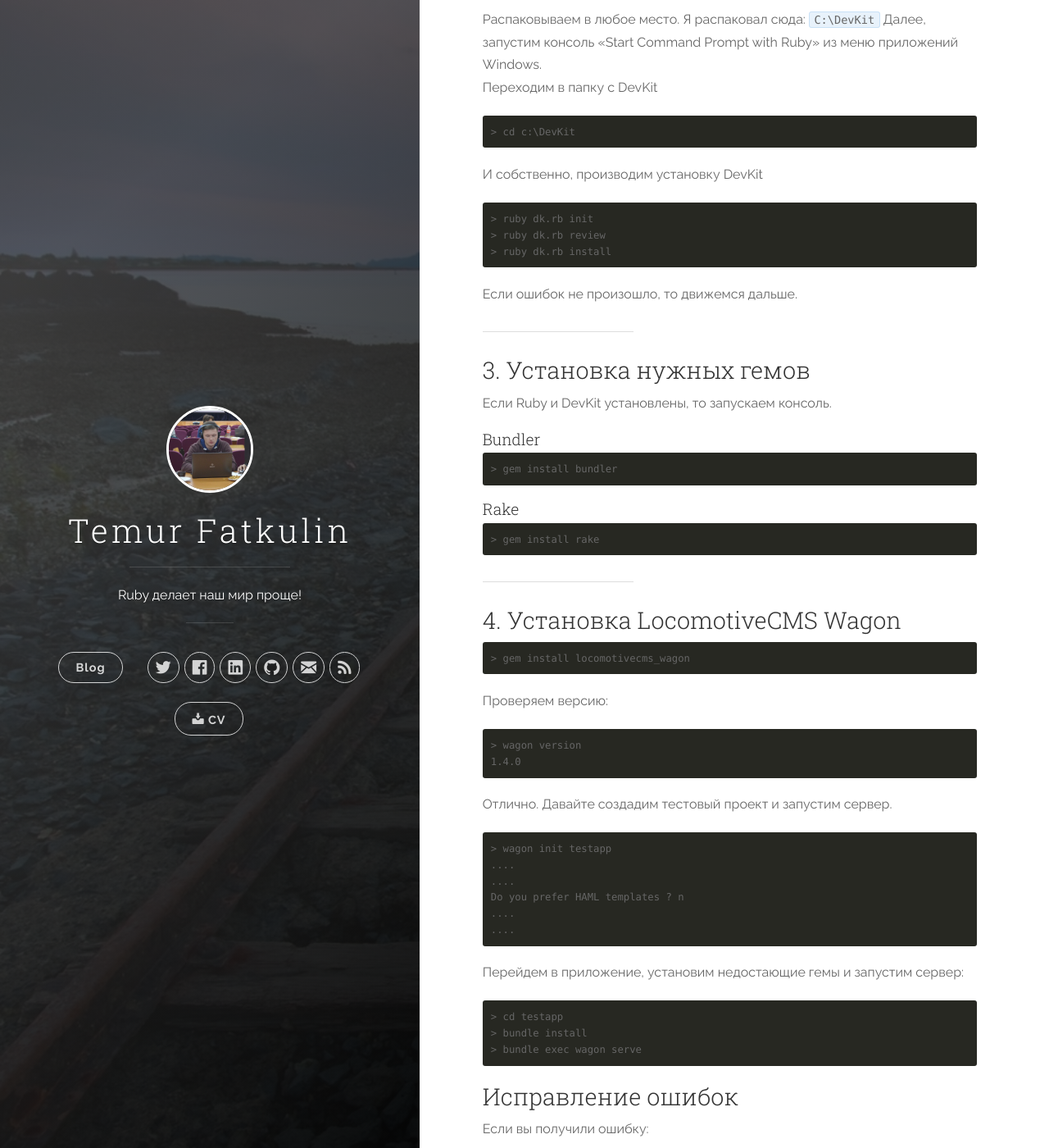
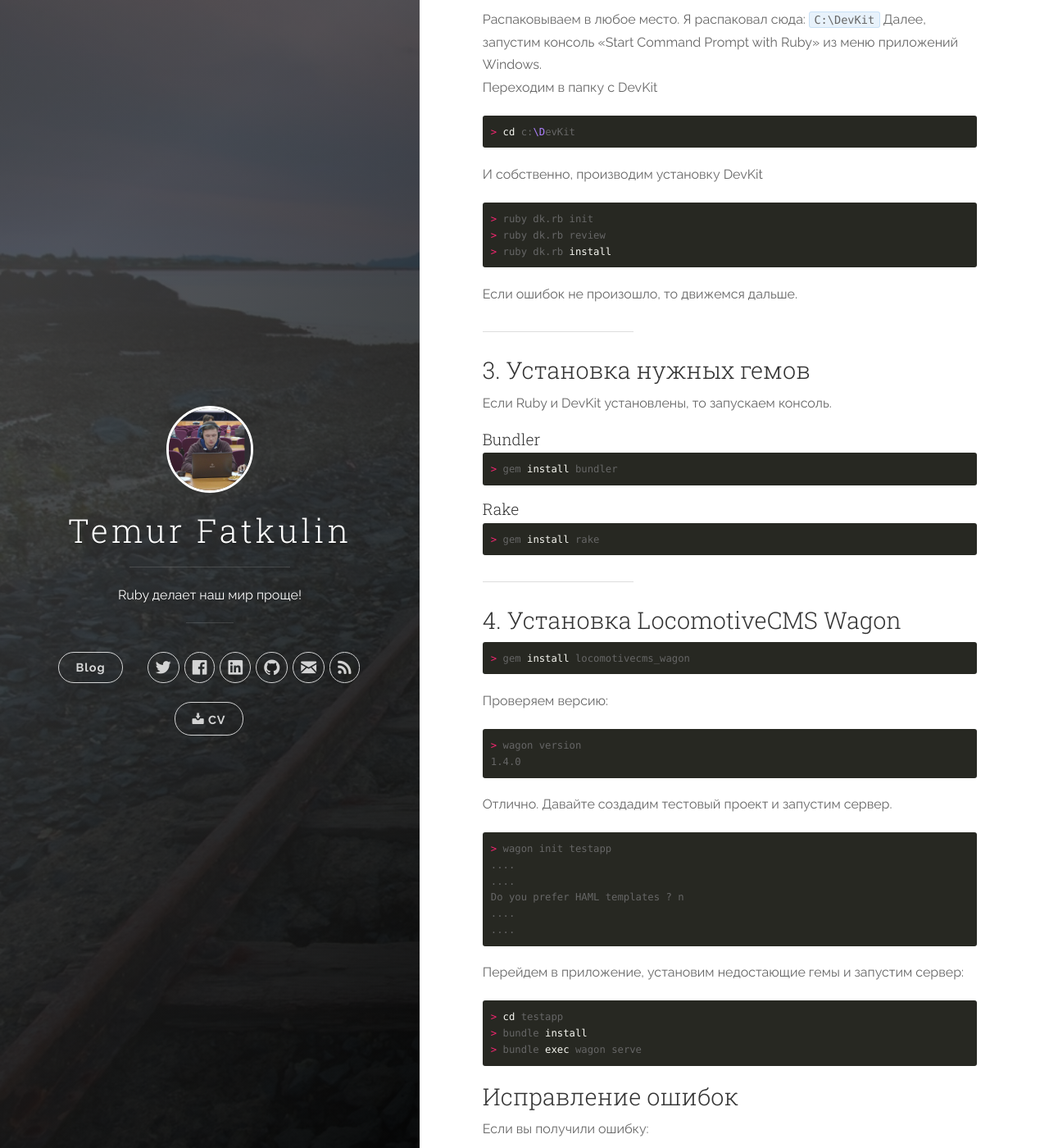
Before and after one commit to istickz/istickz.github.io, a Jekyll site: the page built from _posts/2014-03-11-install-locomotivecms-wagon-on-windows-8-1.md, in a window 1280 px wide and 1400 px high, scrolled down 605 px. Shown: the whole window at 82% size. Built offline with Jekyll 4.4.1, drawn with Linux system fonts in a browser that asks for light colours; nearby versions of some CDN libraries; comment, search, counter and statistics services are not loaded; some of the changed text lies outside the part shown.

Commit message:
update post

````diff
--- a/_posts/2014-03-11-install-locomotivecms-wagon-on-windows-8-1.md
+++ b/_posts/2014-03-11-install-locomotivecms-wagon-on-windows-8-1.md
@@ -20,13 +20,13 @@
 Распаковываем в любое место. Я распаковал сюда: `C:\DevKit` Далее, запустим консоль «Start Command Prompt with Ruby» из меню приложений Windows.
 Переходим в папку с DevKit
 
-```
+```bash
 > cd c:\DevKit
 ```
 
 И собственно, производим установку DevKit
 
-```
+```bash
 > ruby dk.rb init
 > ruby dk.rb review
 > ruby dk.rb install
@@ -42,13 +42,13 @@
 
 #### Bundler
 
-```
+```bash
 > gem install bundler
 ```
 
 #### Rake
 
-```
+```bash
 > gem install rake
 ```
 
@@ -56,20 +56,20 @@
 
 ### 4. Установка LocomotiveCMS Wagon
 
-```
+```bash
 > gem install locomotivecms_wagon
 ```
 
 Проверяем версию:
 
-```
+```bash
 > wagon version
 1.4.0
 ```
 
 Отлично. Давайте создадим тестовый проект и запустим сервер.
 
-```
+```bash
 > wagon init testapp
 ....
 ....
@@ -80,7 +80,7 @@
 
 Перейдем в приложение, установим недостающие гемы и запустим сервер:
 
-```
+```bash
 > cd testapp
 > bundle install
 > bundle exec wagon serve
@@ -96,7 +96,7 @@
 
 то запускайте сервер с указанием абсолютного пути к папке:
 
-```
+```bash
 > bundle exec wagon serve с:/testapp
 ```
 
@@ -113,13 +113,13 @@
 
 Чтобы избавиться от ошибки поиска ImageMagic заменим строчку в файле C:\Ruby200\lib\ruby\gems\2.0.0\gems\locomotivecms_wagon-1.4.0\lib\locomotive\wagon\misc\dragonfly.rb
 
-```
+```ruby
 convert = `which convert`.strip.presence || '/usr/bin/env convert'
 ```
 
 на
 
-```
+```ruby
 convert = `where convert`.strip.presence
 ```
 
````
